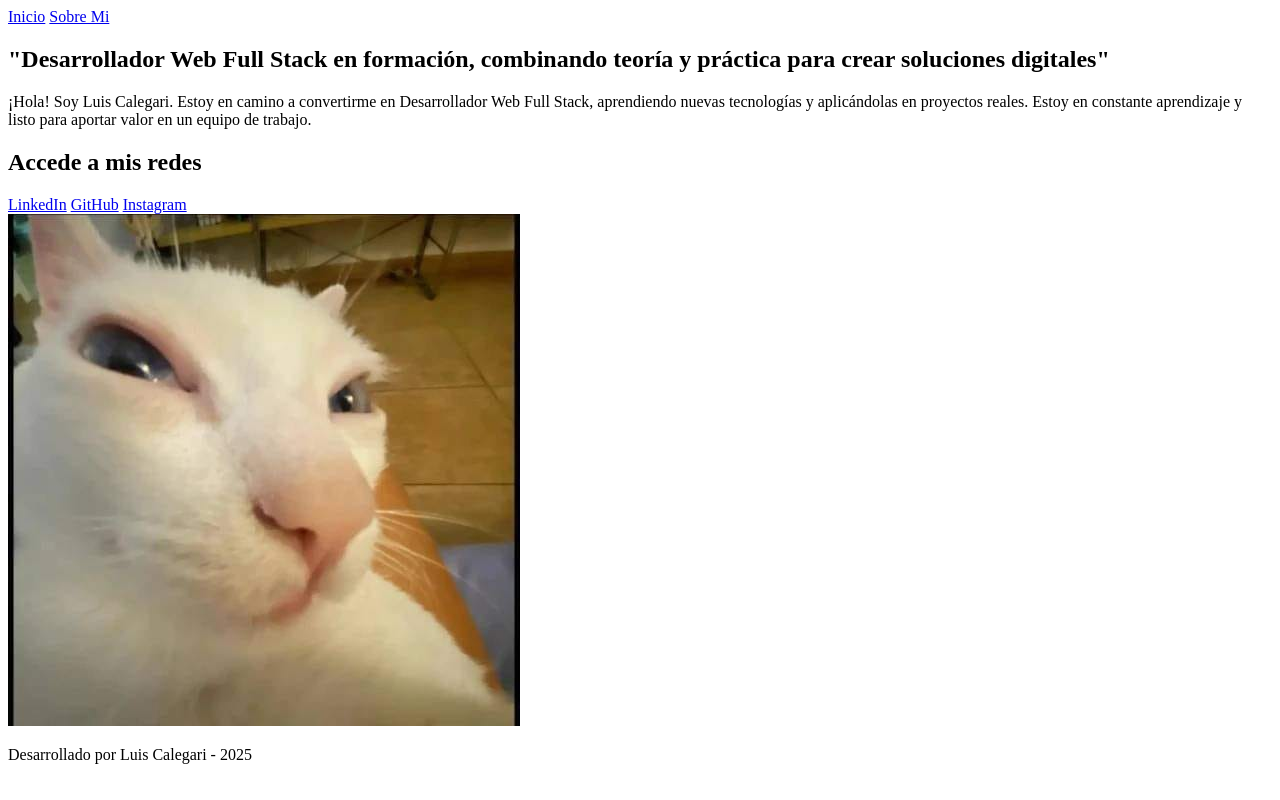
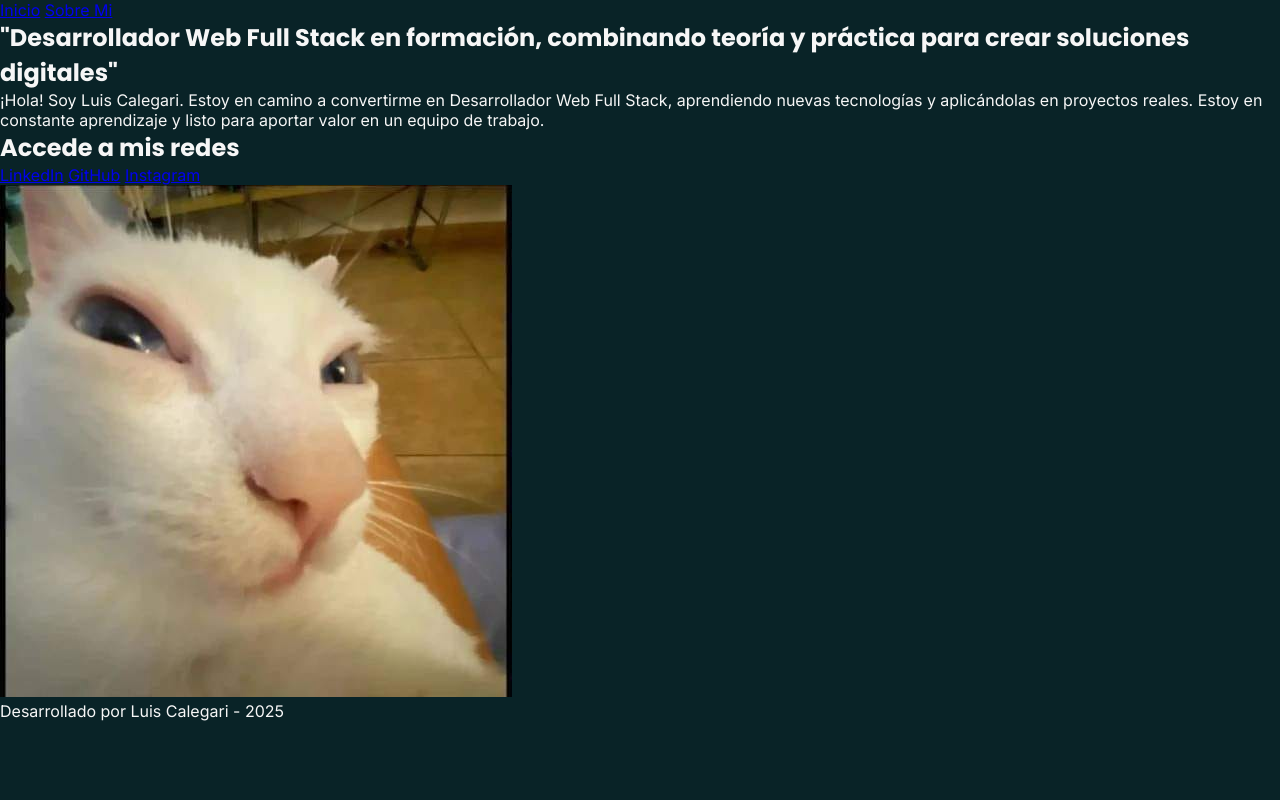
Before and after one commit to Calegaris/mi-portafolio-practica, a plain HTML site: page index.html in a window 1280 px wide. Drawn offline with Linux system fonts and the light colour scheme.

Commit message:
actualizacion de la paleta de colores y fuentes, se agregaron estilos para el selector universalm body y titulos

```diff
--- a/css/style.css
+++ b/css/style.css
@@ -1,11 +1,35 @@
-
 :root {
-    --color-primario: #023CD7;
-    --color-secundario: #EFF8E2;
-    --color-background: #303435;
+    --color-primario: #0B5351;
+    --color-secundario: #00A9A5;
+    --color-background: #092327;
+    --color-complemento: #4E8098;
+    --color-complemento2: #90C2E7;
     --color-negro: #1B2021;
     --color-blanco: #f6f6f6;
 
-    --fuente-principal: "Inter", serif;
+    --fuente-principal: "Poppins", sans-serif;
+    --fuente-secundaria: "Inter", serif;
 
 }
+
+* {
+    /*! Esto tiene que estar siempre creo*/
+    margin: 0;
+    padding: 0;
+    box-sizing: border-box;
+}
+
+
+body {
+    background-color: var(--color-background);
+    color: var(--color-blanco);
+    font-family: var(--fuente-secundaria);
+}
+
+/* Usa Poppins para los títulos */
+h1,
+h2,
+h3 {
+    font-family: 'Poppins', sans-serif;
+    color: var(--color-blanco);
+}
--- a/index.html
+++ b/index.html
@@ -8,8 +8,9 @@
     <link rel="preconnect" href="https://fonts.googleapis.com">
     <link rel="preconnect" href="https://fonts.gstatic.com" crossorigin>
     <link
-        href="https://fonts.googleapis.com/css2?family=Inter:ital,opsz,wght@0,14..32,100..900;1,14..32,100..900&display=swap"
+        href="https://fonts.googleapis.com/css2?family=Inter:wght@300;400;600&family=Poppins:wght@100;200;300;400;500;600;700;800;900&display=swap"
         rel="stylesheet">
+
     <link rel="stylesheet" href="css/style.css">
 </head>
 
```
